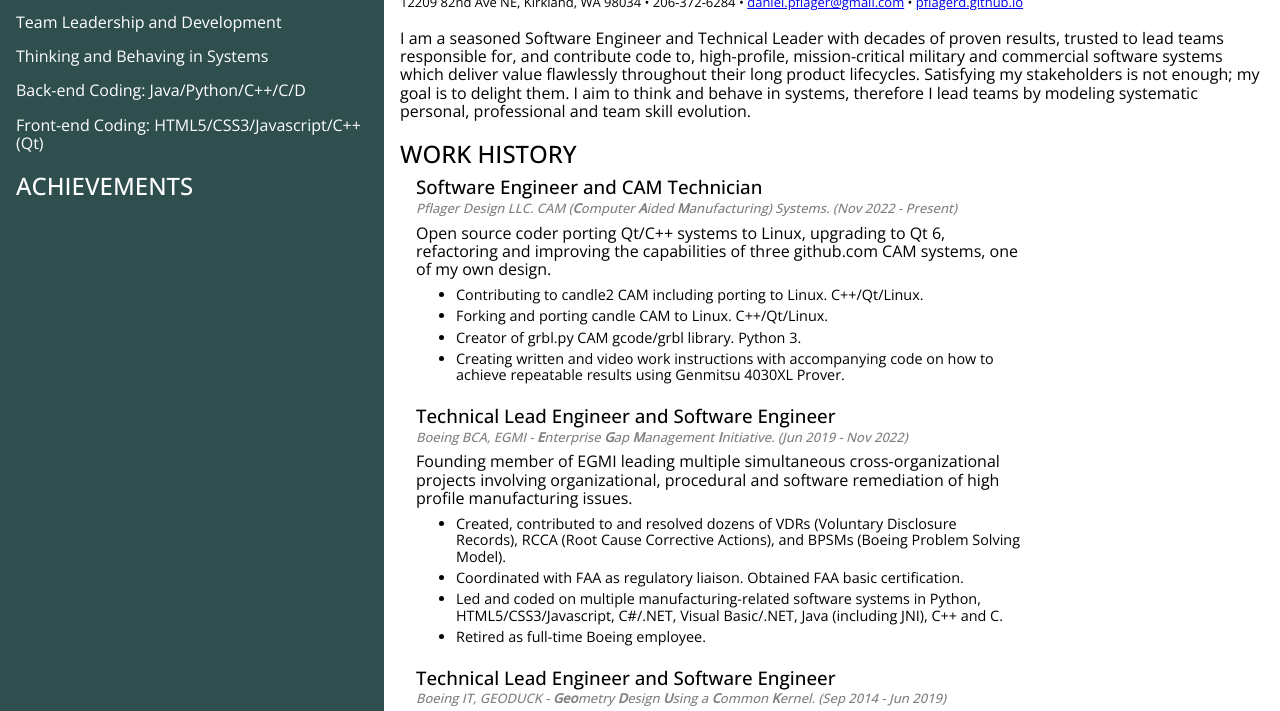
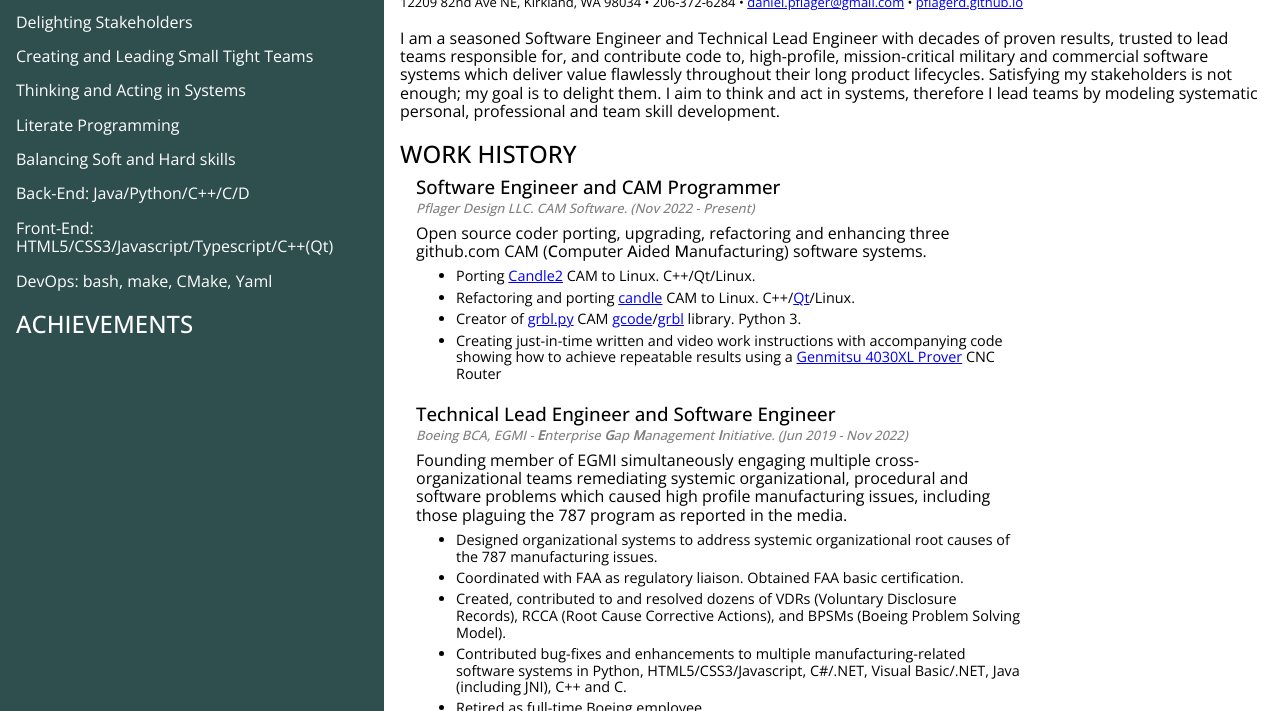
Before and after one commit to pflagerd/pflagerd.github.io, a plain HTML site: page index.html in a window 1280 px wide. Shown: the part 67-778 px from the top of the page. Drawn offline with nearby package versions, Linux system fonts and the light colour scheme.

Commit message:
More roughing in of skills

```diff
--- a/index.html
+++ b/index.html
@@ -13,12 +13,14 @@
             <aside>
                 <section id="skills">
                     <h2>SKILLS</h2>
-                    <p>Team Leadership and Development</p>
-                    <p>Thinking and Behaving in Systems</p>
-                    <p>Back-end Coding: Java/Python/C++/C/D</p>
-                    <!--p>Numerical Analysis: C, FORTRAN</p-->
-                    <p>Front-end Coding: HTML5/CSS3/Javascript/C++(Qt)</p>
-                    <!--p>Real-Time Distributed: C++/C. Linux.</p-->
+                    <p>Delighting Stakeholders</p>
+                    <p>Creating and Leading Small Tight Teams</p>
+                    <p>Thinking and Acting in Systems</p>
+                    <p>Literate Programming</p>
+                    <p>Balancing Soft and Hard skills</p>
+                    <p>Back-End: Java/Python/C++/C/D</p>
+                    <p>Front-End: HTML5/CSS3/Javascript/Typescript/C++(Qt)</p>
+                    <p>DevOps: bash, make, CMake, Yaml</p>
                 </section>
                 <section id="achievements">
                     <h2>ACHIEVEMENTS</h2>
@@ -36,8 +38,8 @@
                 </section>
                 <br>
                 <section id="summary">
-                    I am a seasoned Software Engineer and Technical Leader with decades of proven results, trusted to lead teams responsible for, and contribute code to, high-profile, mission-critical military and commercial software systems which deliver value flawlessly throughout their long product lifecycles.
-                    Satisfying my stakeholders is not enough; my goal is to delight them.  I aim to think and behave in systems, therefore I lead teams by modeling systematic personal, professional and team skill evolution.
+                    I am a seasoned Software Engineer and Technical Lead Engineer with decades of proven results, trusted to lead teams responsible for, and contribute code to, high-profile, mission-critical military and commercial software systems which deliver value flawlessly throughout their long product lifecycles.
+                    Satisfying my stakeholders is not enough; my goal is to delight them.  I aim to think and act in systems, therefore I lead teams by modeling systematic personal, professional and team skill development.
                     <!-- This means continuously interviewing stakeholders to discover pain points, and then measurably addressing those pain points.
                     For end-users, this means outstanding UI design Gestalt, and streamlined work-flows.  I embrace Dieter Ram's 10 Laws of Design as applied to user experience.
                     I champion Ontology Engineering to lessen miscommunications and Test Driven Development to guarantee correct results.
@@ -48,35 +50,36 @@
                 <section id="experience">
                     <h2>WORK HISTORY</h2>
                     <article class="job">
-                        <h3>Software Engineer and CAM Technician</h3>
-                        <p class="company">Pflager Design LLC. CAM (<b>C</b>omputer <b>A</b>ided <b>M</b>anufacturing) Systems. (<time datetime="2022-11">Nov 2022</time> - <time datetime="Present">Present</time>)</p>
+                        <h3>Software Engineer and <span title="Computer Aided Manufacturing">CAM</span> Programmer</h3>
+                        <p class="company">Pflager Design LLC. <span title="Computer Aided Manufacturing">CAM</span> Software. (<time datetime="2022-11">Nov 2022</time> - <time datetime="Present">Present</time>)</p>
 
-                        <p class="role">Open source coder porting Qt/C++ systems to Linux, upgrading to Qt 6, refactoring and improving the capabilities of three github.com CAM systems, one of my own design.</p>
+                        <p class="role">Open source coder porting, upgrading, refactoring and enhancing three github.com CAM (<b>C</b>omputer <b>A</b>ided <b>M</b>anufacturing) software systems.</p>
                         <ul>
-                            <li>Contributing to candle2 CAM including porting to Linux. C++/Qt/Linux.</li>
-                            <li>Forking and porting candle CAM to Linux. C++/Qt/Linux.</li>
-                            <li>Creator of grbl.py CAM gcode/grbl library. Python 3.</li>
-                            <li>Creating written and video work instructions with accompanying code on how to achieve repeatable results using Genmitsu 4030XL Prover.</li>
+                            <li>Porting <a href="https://github.com/pflagerd/Candle2" target="_blank">Candle2</a> CAM to Linux. C++/Qt/Linux.</li>
+                            <li>Refactoring and porting <a href="https://github.com/pflagerd/candle" target="_blank">candle</a> CAM to Linux. C++/<a href="https://www.qt.io/" target="_blank>">Qt</a>/Linux.</li>
+                            <li>Creator of <a href="https://github.com/pflagerd/grbl.py" target="_blank">grbl.py</a> CAM <a href="https://en.wikipedia.org/wiki/G-code" target="_blank">gcode</a>/<a href="https://github.com/grbl/grbl" target="_blank">grbl</a> library. Python 3.</li>
+                            <li>Creating just-in-time written and video work instructions with accompanying code showing how to achieve repeatable results using a <a href="https://www.sainsmart.com/products/genmitsu-proverxl-4030-cnc-router-with-carveco-maker-subscription" target="_blank">Genmitsu 4030XL Prover</a> CNC Router</li>
                         </ul>
                     </article>
                     <article class="job">
                         <h3>Technical Lead Engineer and Software Engineer</h3>
                         <p class="company">Boeing BCA, EGMI - <b>E</b>nterprise <b>G</b>ap <b>M</b>anagement <b>I</b>nitiative. (<time datetime="2019-06">Jun 2019</time> - <time datetime="2022-11">Nov 2022</time>)</p>
 
-                        <p class="role">Founding member of EGMI leading multiple simultaneous cross-organizational projects involving organizational, procedural and software remediation of high profile manufacturing issues.</p>
+                        <p class="role">Founding member of EGMI simultaneously engaging multiple cross-organizational teams remediating systemic organizational, procedural and software problems which caused high profile manufacturing issues, including those plaguing the 787 program as reported in the media.</p>
                         <ul>
+                            <li>Designed organizational systems to address systemic organizational root causes of the 787 manufacturing issues.</li>
+                            <li>Coordinated with FAA as regulatory liaison. Obtained FAA basic certification.</li>
                             <li>Created, contributed to and resolved dozens of VDRs (Voluntary Disclosure Records), RCCA (Root Cause Corrective Actions), and BPSMs (Boeing Problem Solving Model).</li>
-                            <li>Coordinated with FAA as regulatory liaison. Obtained FAA basic certification.</li>
-                            <li>Led and coded on multiple manufacturing-related software systems in Python, HTML5/CSS3/Javascript, C#/.NET, Visual Basic/.NET, Java (including JNI), C++ and C.</li>
+                            <li>Contributed bug-fixes and enhancements to multiple manufacturing-related software systems in Python, HTML5/CSS3/Javascript, C#/.NET, Visual Basic/.NET, Java (including JNI), C++ and C.</li>
                             <li>Retired as full-time Boeing employee.</li>
                         </ul>
                     </article>
                     <article class="job">
                         <h3>Technical Lead Engineer and Software Engineer</h3>
                         <p class="company">Boeing IT, GEODUCK - <b>Geo</b>metry <b>D</b>esign <b>U</b>sing a <b>C</b>ommon <b>K</b>ernel. (<time datetime="2014-09">Sep 2014</time> - <time datetime="2019-06">Jun 2019</time>)</p>
-                        <p class="role">Led a multi-timezone team of 10 developers deliver multi-dimensional NURBs math capability to most BCA airplane programs.  Personally coded significant fixes and enhancements to the geometry kernel.</p>
+                        <p class="role">Led a multi-timezone team of 10 developers to deliver a multi-dimensional NURBs geometry library/platform to most BCA airplane programs.  Personally coded significant fixes and enhancements to the geometry kernel.</p>
                         <ul>
-                            <li>Coded features and bug-fixes. CPython/Jython/Java/JNI/C++/C/FORTRAN. SUSE Linux.</li>
+                            <li>Coded features and bug-fixes. CPython/Jython/Java/JNI/C++/C/FORTRAN/SWIG/Qt/OpenGL. SUSE Linux.</li>
                             <li>Fixed and improved performance of NURBS math algorithms. C. Intel Math Kernel Library (MKL). SUSE Linux.</li>
                             <li>Achieved 150% algorithm performance improvement across a set of benchmark GEODUCK applications. CPython/Jython/Java/JNI/C++/C. SUSE Linux.</li>
                             <li>Reduced build time from 6 hours failing 50% of the time to 12 minutes succeeding 100%. bash/make/Jenkins. SUSE Linux system administration.</li>
```
